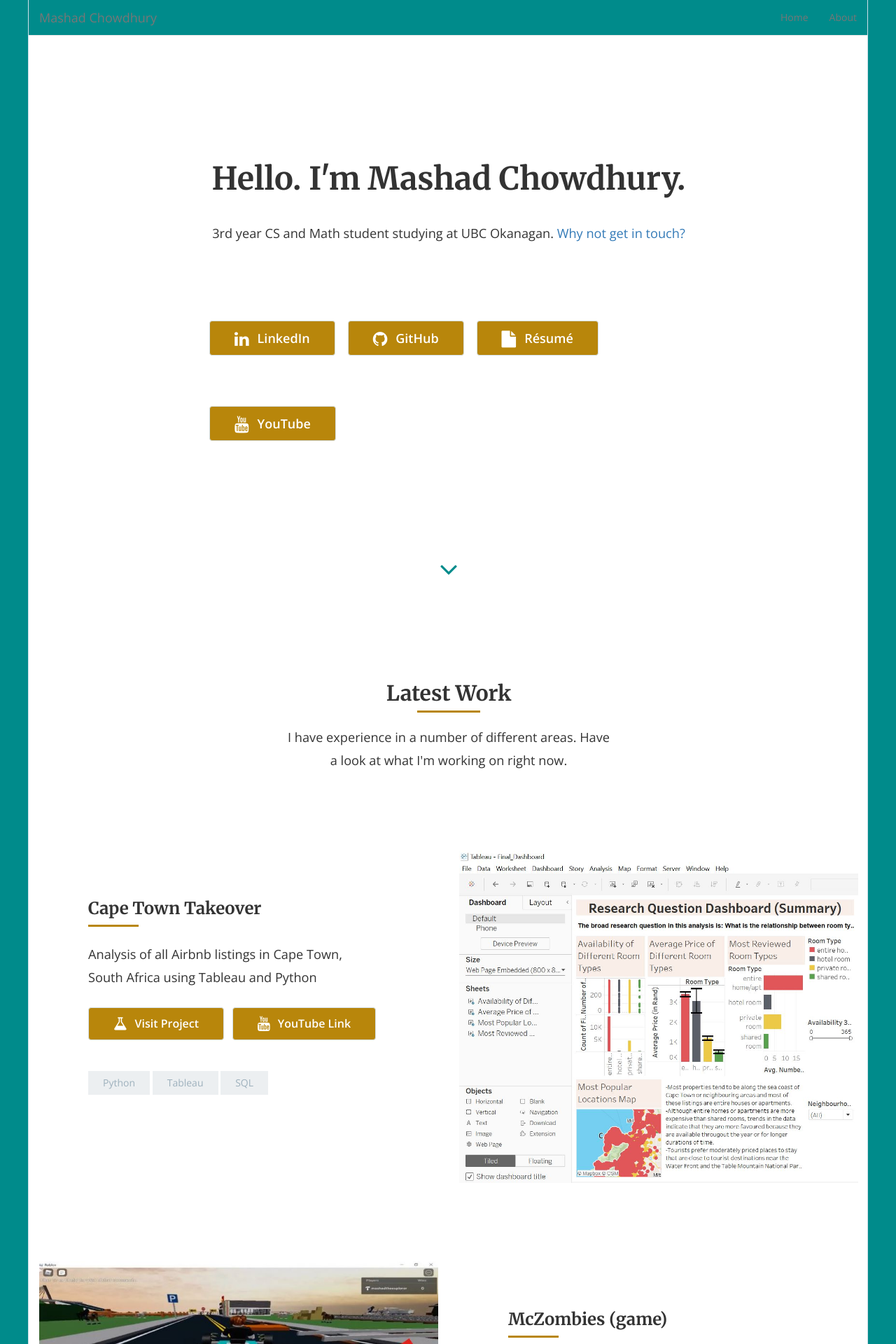
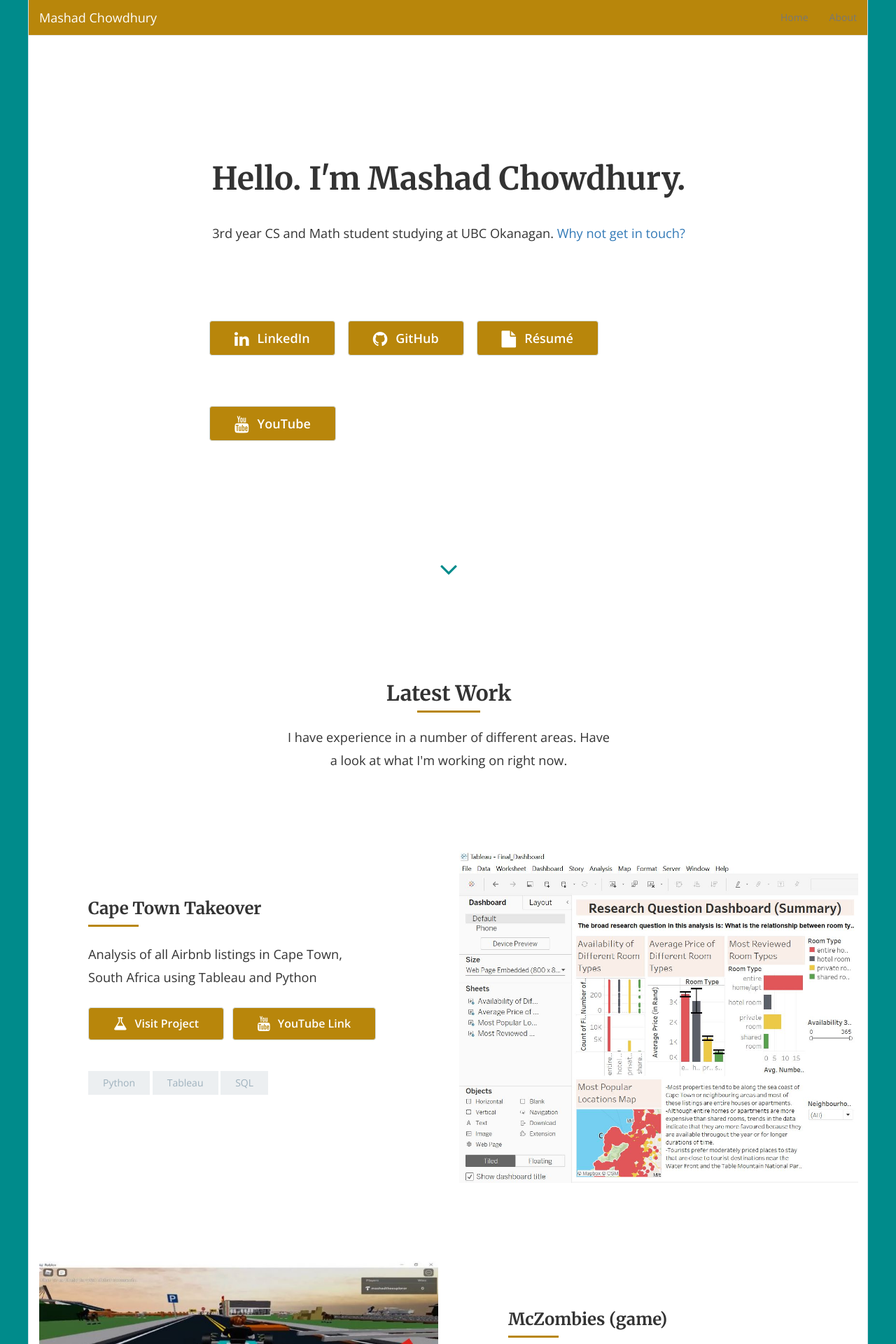
Before and after one commit to mashadchowdhury/mashadchowdhury.github.io, a Jekyll site: the page built from index.html, in a window 1280 px wide. Shown: the top 1920 px of the page at 70% size. Built offline with Jekyll 4.4.1, drawn with Linux system fonts in a browser that asks for light colours; nearby versions of some CDN libraries; the list of posts is cut into pages by our own code.

Commit message:
Update _navbar.scss

```diff
--- a/_sass/bootstrap/_navbar.scss
+++ b/_sass/bootstrap/_navbar.scss
@@ -395,15 +395,18 @@
 
 // Default navbar
 .navbar-default {
-  background-color: #008b8b;
+  background-color: #b8860b;
   border-color: $navbar-default-border;
 
   .navbar-brand {
-    color: $navbar-default-brand-color;
+    color: #ffffff;
     &:hover,
     &:focus {
-      color: $navbar-default-brand-hover-color;
+      color: #ffffff;
       background-color: $navbar-default-brand-hover-bg;
+    }
+    .navbar-text {
+    color: #ffffff;
     }
   }
 
```
